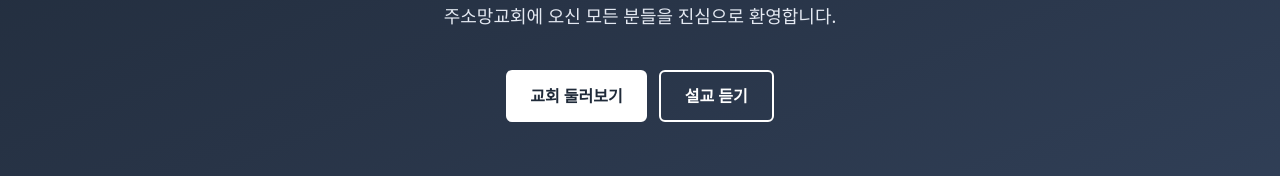
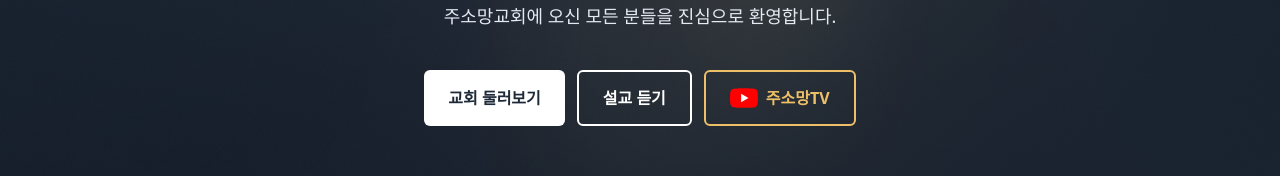
Before and after one commit to gimsemindev/jusomang-church, a Next.js app: page / in a window 1280 px wide. Shown: the part 339-515 px from the top of the page. Built offline with nearby package versions, Linux system fonts and the light colour scheme; no server answers; the database is empty.

Commit message:
이미지수정

```diff
--- a/app/page.js
+++ b/app/page.js
@@ -46,8 +46,13 @@ export default async function HomePage() {
       <StructuredData type="church" />
       <StructuredData type="website" />
       {/* HERO */}
-      <section className="relative bg-gradient-to-br from-primary-900 via-primary-800 to-primary-700 text-white">
-        <div className="max-w-6xl mx-auto px-4 sm:px-6 lg:px-8 py-24 md:py-32 text-center">
+      <section
+        className="relative bg-primary-900 text-white bg-cover bg-center"
+        style={{ backgroundImage: "url('/hero-bg.jpg')" }}
+      >
+        {/* 텍스트 가독성용 어두운 오버레이 (배경이 너무 밝게 보일 때 글자가 잘 보이도록) */}
+        <div className="absolute inset-0 bg-gradient-to-br from-primary-900/70 via-primary-900/40 to-primary-900/70 pointer-events-none" />
+        <div className="relative max-w-6xl mx-auto px-4 sm:px-6 lg:px-8 py-24 md:py-32 text-center">
           <h1 className="font-display font-extrabold text-3xl sm:text-4xl md:text-5xl leading-tight mb-6">
             말씀과 기도가 풍성한
             <br />
@@ -71,6 +76,26 @@ export default async function HomePage() {
             >
               설교 듣기
             </Link>
+            <a
+              href="https://www.youtube.com/@TV-ic4vg"
+              target="_blank"
+              rel="noopener noreferrer"
+              aria-label="유튜브 주소망TV (새 창)"
+              className="inline-flex items-center justify-center gap-2 px-6 py-3 rounded-md border-2 border-accent-300 text-accent-300 font-bold hover:bg-accent-300 hover:text-primary-900 transition"
+            >
+              <svg
+                className="w-7 h-7"
+                viewBox="0 0 24 24"
+                aria-hidden="true"
+              >
+                <path
+                  fill="#FF0000"
+                  d="M23.498 6.186a3.016 3.016 0 0 0-2.122-2.136C19.505 3.545 12 3.545 12 3.545s-7.505 0-9.377.505A3.017 3.017 0 0 0 .502 6.186C0 8.07 0 12 0 12s0 3.93.502 5.814a3.016 3.016 0 0 0 2.122 2.136c1.871.505 9.376.505 9.376.505s7.505 0 9.377-.505a3.015 3.015 0 0 0 2.122-2.136C24 15.93 24 12 24 12s0-3.93-.502-5.814z"
+                />
+                <path fill="#FFFFFF" d="M9.545 15.568V8.432L15.818 12l-6.273 3.568z" />
+              </svg>
+              <span>주소망TV</span>
+            </a>
           </div>
         </div>
       </section>
```
Also changed, not shown: public/hero-bg.jpg (added).
